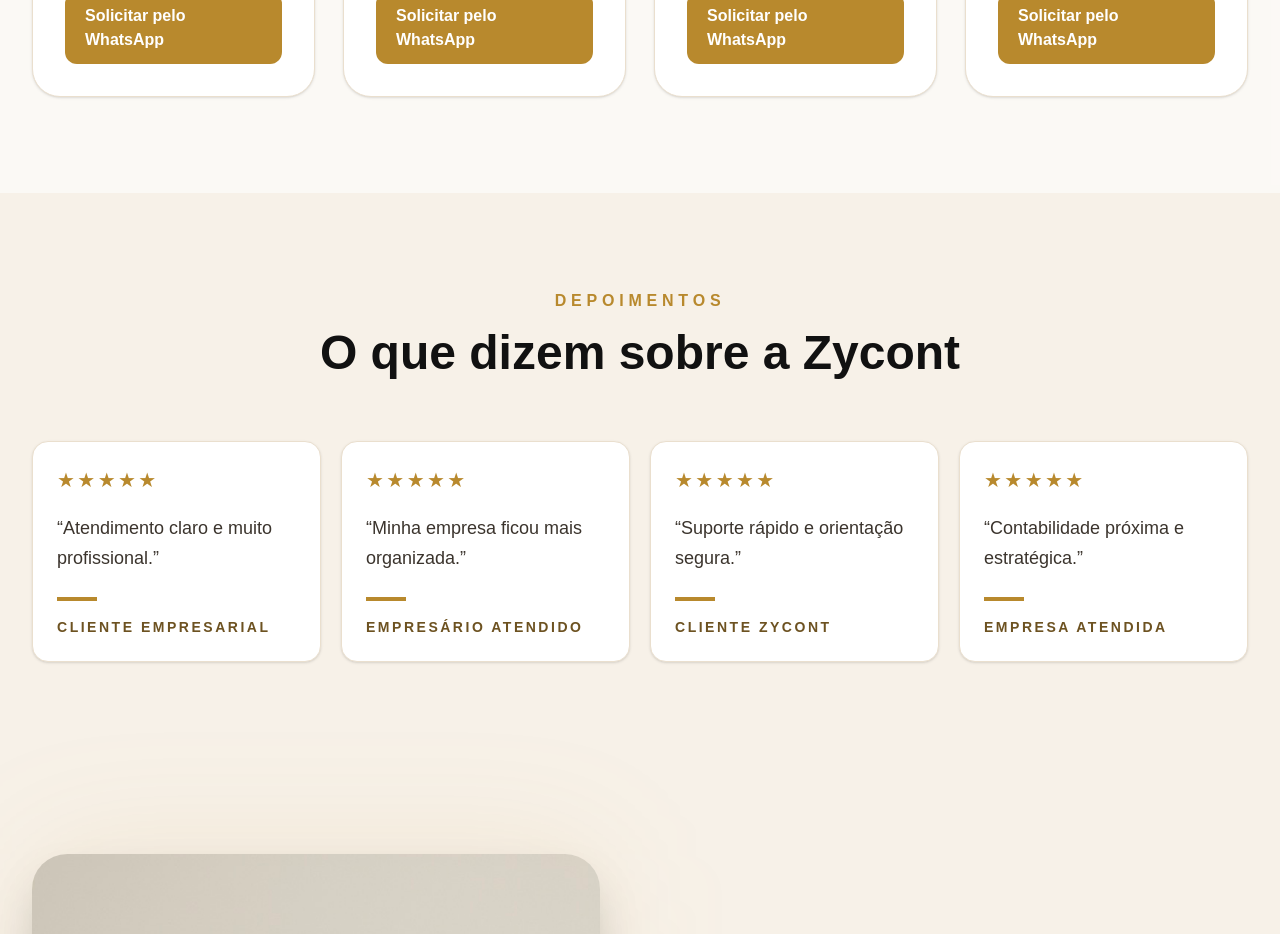
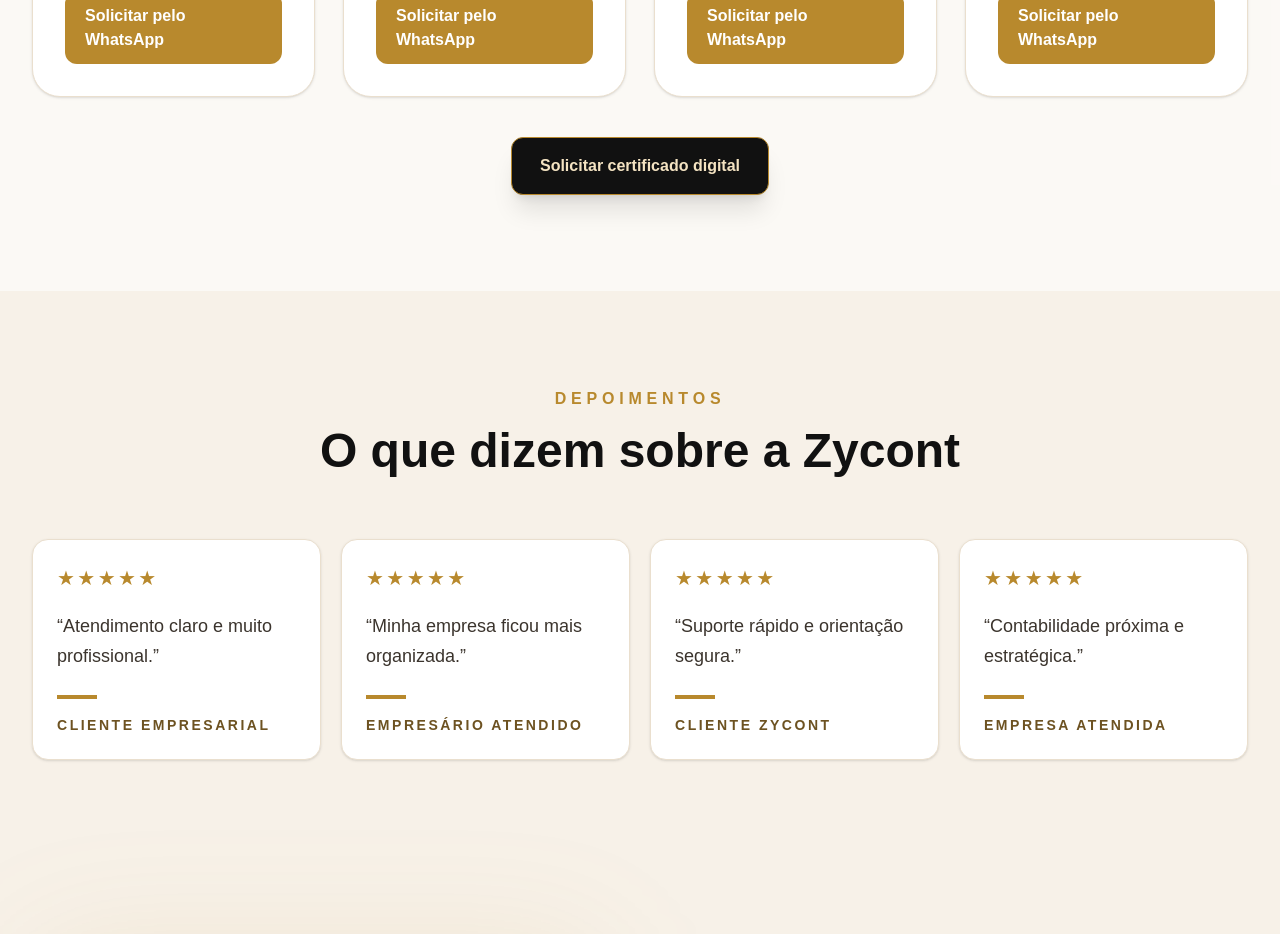
Before and after one commit to contatozycont-code/zycont-site, a Next.js app: page / in a window 1280 px wide. Shown: the part 3880-4814 px from the top of the page. Built offline with nearby package versions, Linux system fonts and the light colour scheme.

Commit message:
Adiciona botao de certificado digital

```diff
--- a/src/app/page.tsx
+++ b/src/app/page.tsx
@@ -450,6 +450,16 @@
               </div>
             ))}
           </div>
+
+          <div className="mt-10 flex justify-center">
+            <a
+              href={whatsappLink("Certificado Digital")}
+              target="_blank"
+              className="inline-flex w-full justify-center rounded-xl border border-[#b8892d] bg-[#111] px-7 py-4 font-semibold text-[#f4e3c2] shadow-xl transition duration-300 hover:scale-[1.02] hover:bg-[#1a1a1a] sm:w-auto"
+            >
+              Solicitar certificado digital
+            </a>
+          </div>
         </div>
       </section>
 
```
